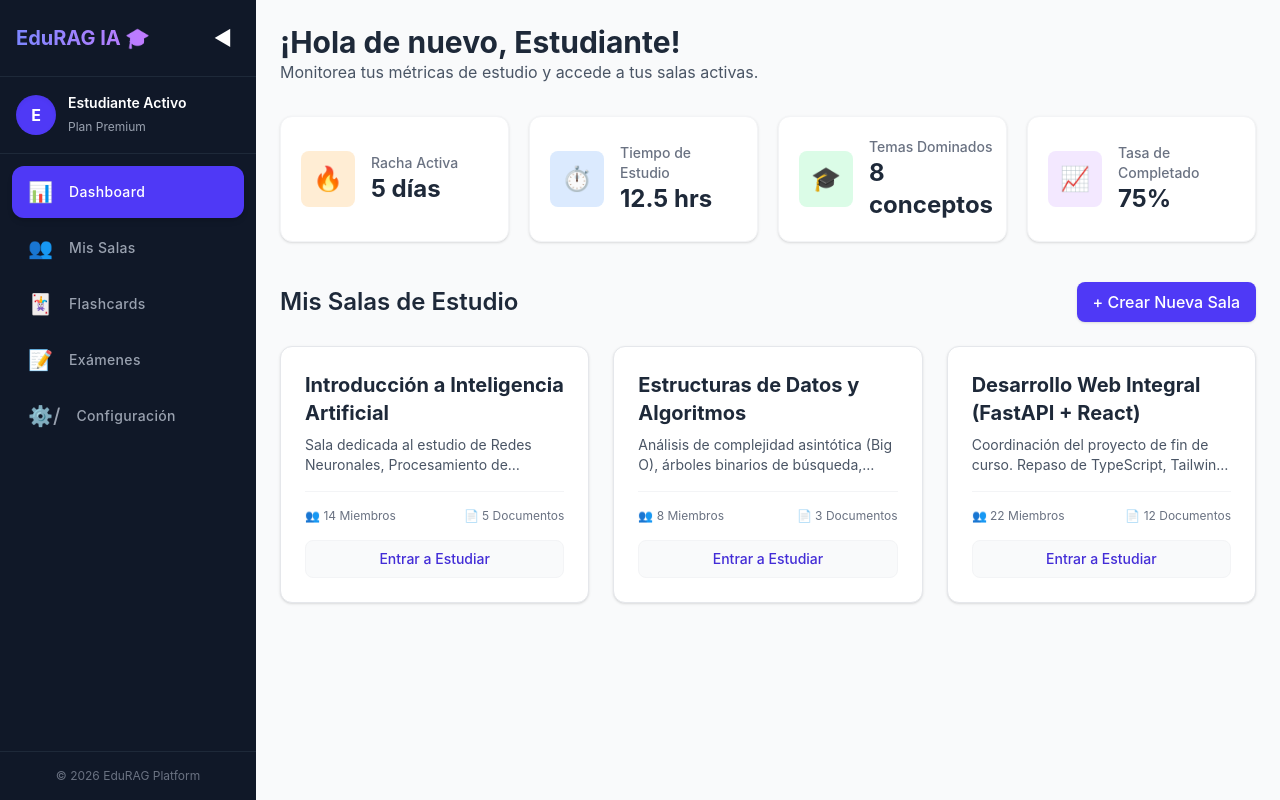
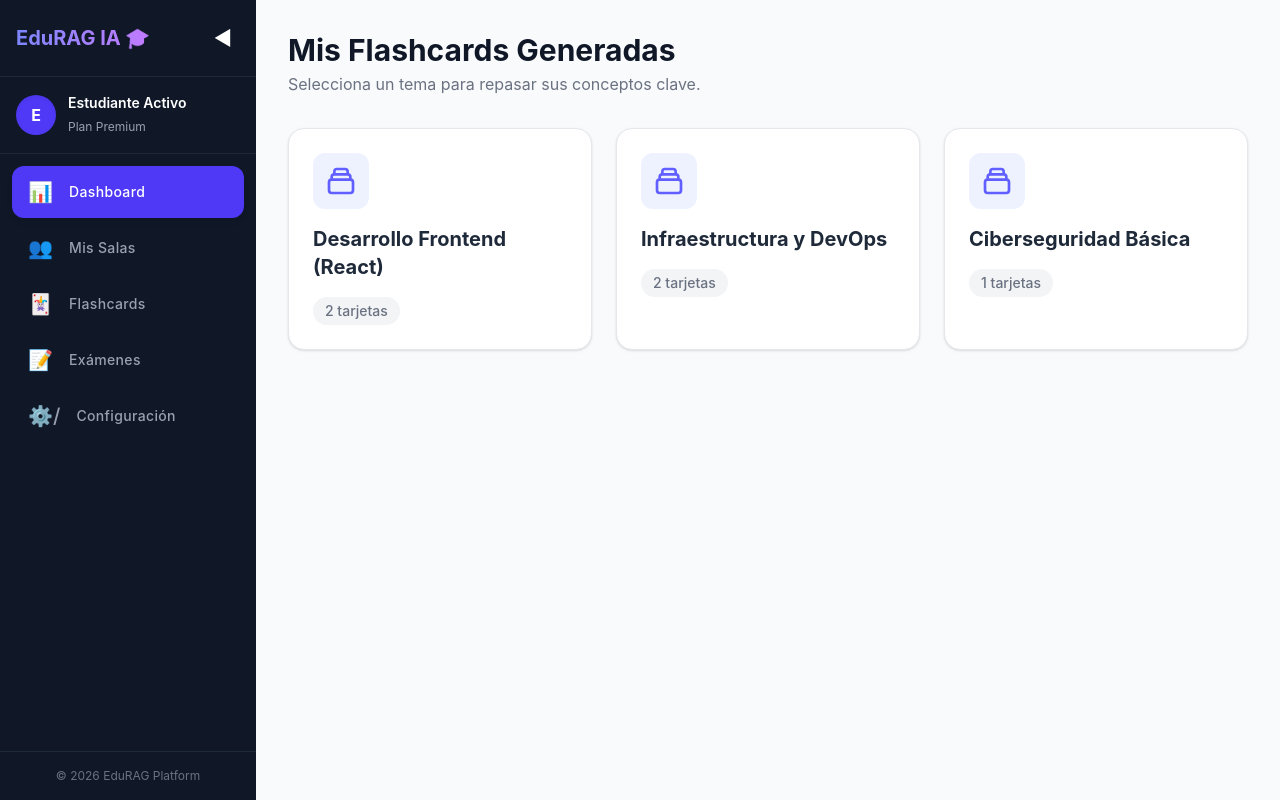
Before and after one commit to chinoFFF/Studybuddy-front, a React (Vite) app: page /flashcards in a window 1280 px wide. Before the commit this address led to /dashboard. Built offline with nearby package versions, Linux system fonts and the light colour scheme.

Commit message:
creacion del componente flashcard, y de la vista de visualizacion de las flashcards

```diff
--- a/src/App.tsx
+++ b/src/App.tsx
@@ -8,6 +8,7 @@ import { StudentDashboard } from './pages/StudentDashboard';
 import { Sidebar } from './components/sidebar';
 import { PublicRoute } from './layouts/PublicRoute';
 import { CatchAllRoute } from './layouts/CatchAllRoute';
+import { FlashcardsPage } from './pages/FlashcardsPage';
 
 function App() {
   return (
@@ -30,6 +31,15 @@ function App() {
                   </div>
                 }
               />
+              <Route path="/flashcards" element={
+                                  <div className="flex min-h-screen w-full">
+                    <Sidebar />
+                    <div className="flex-1 min-w-0">
+                <FlashcardsPage />
+                                    </div>
+                  </div>
+                }
+                />
             </Route>
 
             {/*RUTAS PÚBLICAS*/}
--- /dev/null
+++ b/src/components/Flashcard.tsx
@@ -0,0 +1,38 @@
+import React, { useState } from 'react';
+import '../styles/flashcard.css';
+
+interface FlashcardProps {
+  concept: string;
+  definition: string;
+}
+
+export const Flashcard: React.FC<FlashcardProps> = ({ concept, definition }) => {
+  const [isFlipped, setIsFlipped] = useState(false);
+
+  return (
+    <div
+      className="flashcard-container w-full h-64 cursor-pointer group"
+      onClick={() => setIsFlipped(!isFlipped)}
+    >
+      <div className={`flashcard-inner shadow-lg rounded-2xl ${isFlipped ? 'is-flipped' : ''}`}>
+
+        {/* Lado Frontal: Concepto */}
+        <div className="flashcard-front bg-white border-2 border-indigo-100 rounded-2xl flex flex-col items-center justify-center p-6 group-hover:shadow-xl transition-shadow">
+          <span className="text-indigo-500 mb-2">
+            <svg className="w-8 h-8" fill="none" stroke="currentColor" viewBox="0 0 24 24"><path strokeLinecap="round" strokeLinejoin="round" strokeWidth="2" d="M13 10V3L4 14h7v7l9-11h-7z"></path></svg>
+          </span>
+          <h3 className="text-2xl font-bold text-gray-800 text-center">{concept}</h3>
+          <p className="text-sm text-gray-400 mt-4 text-center">Haz clic para voltear</p>
+        </div>
+
+        {/* Lado Trasero: Definición */}
+        <div className="flashcard-back bg-indigo-600 rounded-2xl flex items-center justify-center p-6 border-2 border-indigo-600">
+          <p className="text-lg font-medium text-white text-center leading-relaxed">
+            {definition}
+          </p>
+        </div>
+
+      </div>
+    </div>
+  );
+};
--- a/src/layouts/ProtectedRoute.tsx
+++ b/src/layouts/ProtectedRoute.tsx
@@ -2,6 +2,7 @@ import { Navigate, Outlet } from 'react-router-dom';
 import { checkAuth } from '../utils/auth';
 
 export const ProtectedRoute = () => {
+
   const isAuthenticated = checkAuth();
 
   if (!isAuthenticated) {
--- /dev/null
+++ b/src/pages/FlashcardsPage.tsx
@@ -0,0 +1,128 @@
+import React, { useState } from 'react';
+import { Flashcard } from '../components/Flashcard';
+
+// Simulación de la estructura que enviará el backend (agrupadas por Deck/Tema)
+const mockDecks = [
+  {
+    id: 'deck-1',
+    title: 'Desarrollo Frontend (React)',
+    cards: [
+      { id: '1', concept: 'GitFlow', definition: 'Modelo de ramificación que utiliza ramas específicas para features, releases y hotfixes.' },
+      { id: '2', concept: 'TypeScript', definition: 'Un superconjunto de JavaScript que añade tipado estático opcional.' },
+    ]
+  },
+  {
+    id: 'deck-2',
+    title: 'Infraestructura y DevOps',
+    cards: [
+      { id: '3', concept: 'Docker', definition: 'Plataforma para desarrollar, enviar y ejecutar aplicaciones dentro de contenedores.' },
+      { id: '4', concept: 'Burst Capacity', definition: 'Capacidad de un sistema o contenedor para exceder temporalmente sus límites de recursos base.' },
+    ]
+  },
+  {
+    id: 'deck-3',
+    title: 'Ciberseguridad Básica',
+    cards: [
+      { id: '5', concept: 'Bypass Logic', definition: 'Vulnerabilidad donde un atacante logra evadir las validaciones o flujos de seguridad esperados de la aplicación.' }
+    ]
+  }
+];
+
+export const FlashcardsPage: React.FC = () => {
+  const [decks] = useState(mockDecks);
+  // Nuevo estado para controlar qué "álbum" está abierto. Si es null, mostramos la galería.
+  const [selectedDeckId, setSelectedDeckId] = useState<string | null>(null);
+
+  // Buscamos los datos del mazo seleccionado
+  const selectedDeck = decks.find(deck => deck.id === selectedDeckId);
+
+  return (
+    <div className="p-8 w-full max-w-7xl mx-auto">
+
+      {/* Cabecera Dinámica */}
+      <div className="mb-8 flex flex-col items-start">
+        {selectedDeckId && (
+          <button
+            onClick={() => setSelectedDeckId(null)}
+            className="mb-4 text-indigo-600 hover:text-indigo-800 font-medium flex items-center transition"
+          >
+            <svg className="w-5 h-5 mr-1" fill="none" stroke="currentColor" viewBox="0 0 24 24">
+              <path strokeLinecap="round" strokeLinejoin="round" strokeWidth="2" d="M15 19l-7-7 7-7" />
+            </svg>
+            Volver a los temas
+          </button>
+        )}
+
+        <h1 className="text-3xl font-bold text-gray-900">
+          {selectedDeck ? selectedDeck.title : 'Mis Flashcards Generadas'}
+        </h1>
+        <p className="text-gray-500 mt-1">
+          {selectedDeck
+            ? 'Haz clic en las tarjetas para voltearlas y repasar las definiciones.'
+            : 'Selecciona un tema para repasar sus conceptos clave.'}
+        </p>
+      </div>
+
+      {/* Renderizado Condicional: Galería vs Interior del Tema */}
+      {!selectedDeck ? (
+
+        // VISTA 1: GALERÍA DE TEMAS (Álbumes)
+        <div className="grid grid-cols-1 md:grid-cols-2 lg:grid-cols-3 gap-6">
+          {decks.map((deck) => (
+            <div
+              key={deck.id}
+              onClick={() => setSelectedDeckId(deck.id)}
+              className="bg-white p-6 rounded-2xl shadow-sm border border-gray-200 cursor-pointer hover:shadow-md hover:border-indigo-300 transition group"
+            >
+              <div className="flex items-center mb-4">
+                <span className="bg-indigo-50 text-indigo-500 p-3 rounded-xl group-hover:bg-indigo-500 group-hover:text-white transition">
+                  <svg className="w-8 h-8" fill="none" stroke="currentColor" viewBox="0 0 24 24">
+                    <path strokeLinecap="round" strokeLinejoin="round" strokeWidth="2" d="M19 11H5m14 0a2 2 0 012 2v6a2 2 0 01-2 2H5a2 2 0 01-2-2v-6a2 2 0 012-2m14 0V9a2 2 0 00-2-2M5 11V9a2 2 0 012-2m0 0V5a2 2 0 012-2h6a2 2 0 012 2v2M7 7h10" />
+                  </svg>
+                </span>
+              </div>
+              <h2 className="text-xl font-bold text-gray-800 mb-2">{deck.title}</h2>
+              <div className="flex items-center justify-between mt-4">
+                <span className="text-sm font-medium text-gray-500 bg-gray-100 py-1 px-3 rounded-full">
+                  {deck.cards.length} tarjetas
+                </span>
+                <span className="text-indigo-600 font-medium text-sm flex items-center opacity-0 group-hover:opacity-100 transition">
+                  Estudiar
+                  <svg className="w-4 h-4 ml-1" fill="none" stroke="currentColor" viewBox="0 0 24 24">
+                    <path strokeLinecap="round" strokeLinejoin="round" strokeWidth="2" d="M9 5l7 7-7 7" />
+                  </svg>
+                </span>
+              </div>
+            </div>
+          ))}
+
+          {decks.length === 0 && (
+             <div className="col-span-full text-center text-gray-500 py-12">
+                Aún no hay flashcards generadas para tus materias.
+             </div>
+          )}
+        </div>
+
+      ) : (
+
+        // VISTA 2: TARJETAS DEL TEMA SELECCIONADO
+        <div className="grid grid-cols-1 md:grid-cols-2 lg:grid-cols-3 gap-6 animate-fade-in">
+          {selectedDeck.cards.map(card => (
+            <Flashcard
+              key={card.id}
+              concept={card.concept}
+              definition={card.definition}
+            />
+          ))}
+
+          {selectedDeck.cards.length === 0 && (
+            <div className="col-span-full text-center text-gray-500 py-12">
+              Este tema aún no tiene tarjetas.
+            </div>
+          )}
+        </div>
+
+      )}
+    </div>
+  );
+};
--- /dev/null
+++ b/src/styles/flashcard.css
@@ -0,0 +1,36 @@
+/* src/styles/flashcard.css */
+
+.flashcard-container {
+  /* Da la ilusión de profundidad 3D al girar */
+  perspective: 1000px;
+}
+
+.flashcard-inner {
+  position: relative;
+  width: 100%;
+  height: 100%;
+  text-align: center;
+  transition: transform 0.6s cubic-bezier(0.4, 0.2, 0.2, 1);
+  /* Permite que los elementos hijos mantengan su posición 3D */
+  transform-style: preserve-3d;
+}
+
+/* Esta clase se añade dinámicamente con React cuando el usuario hace clic */
+.flashcard-inner.is-flipped {
+  transform: rotateY(180deg);
+}
+
+.flashcard-front,
+.flashcard-back {
+  position: absolute;
+  width: 100%;
+  height: 100%;
+  /* Oculta la parte trasera del div cuando está girado */
+  backface-visibility: hidden;
+  -webkit-backface-visibility: hidden;
+}
+
+.flashcard-back {
+  /* El reverso debe empezar ya girado para que quede de espaldas */
+  transform: rotateY(180deg);
+}
```
